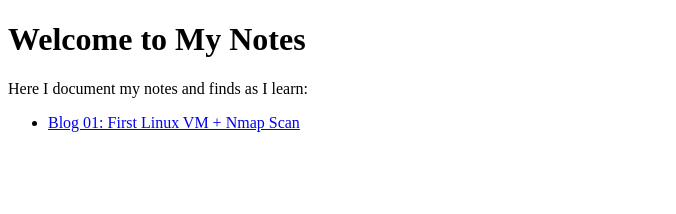
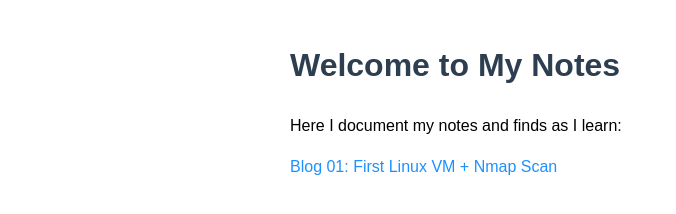
Before and after one commit to cyberpoppi/ubuntu-vm, a plain HTML site: page index.html in a window 1280 px wide. Shown: the whole page, without its empty margins (0-676 px from the left). Drawn offline with Linux system fonts and the light colour scheme.

Commit message:
Update index.html

```diff
--- a/index.html
+++ b/index.html
@@ -1,7 +1,33 @@
 <!DOCTYPE html>
-<html>
+<html lang="en">
 <head>
+  <meta charset="UTF-8">
   <title>Falling Upwards: Learning Cybersecurity</title>
+  <style>
+    body {
+      font-family: Arial, sans-serif;
+      max-width: 700px;
+      margin: 40px auto;
+      line-height: 1.6;
+    }
+    h1 {
+      color: #2c3e50;
+    }
+    ul {
+      list-style-type: none;
+      padding: 0;
+    }
+    li {
+      margin: 8px 0;
+    }
+    a {
+      text-decoration: none;
+      color: #1e90ff;
+    }
+    a:hover {
+      text-decoration: underline;
+    }
+  </style>
 </head>
 <body>
   <h1>Welcome to My Notes</h1>
```
